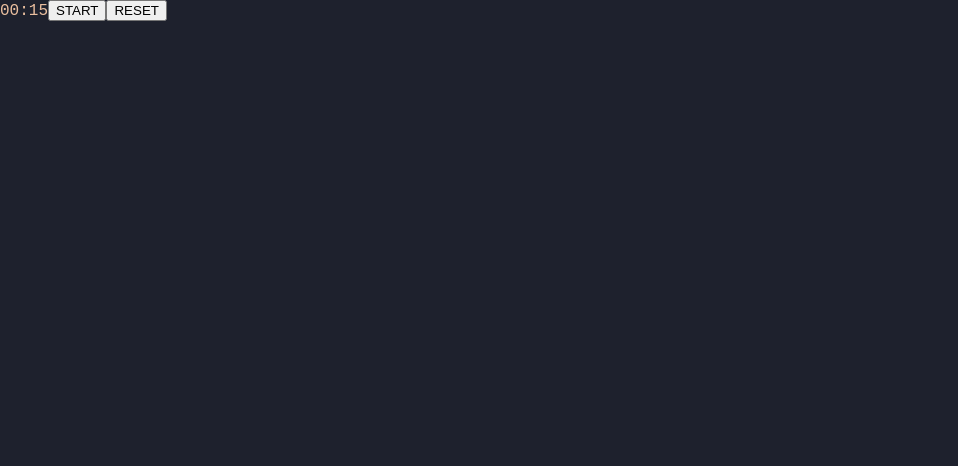
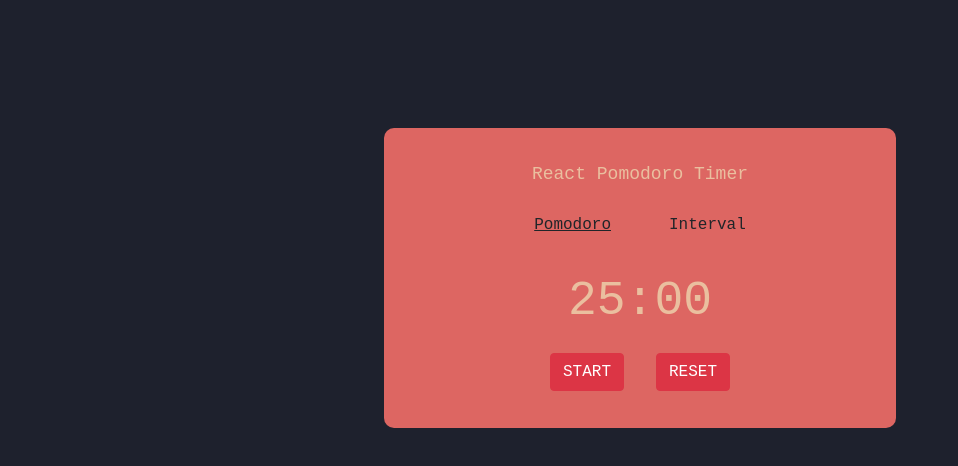
Before and after one commit to Abraao-S/react-pomodoro-timer, a React (Create React App) app: page / in a window 1280 px wide. Shown: the top 466 px of the page, without its empty margins (0-958 px from the left). Built offline with nearby package versions, Linux system fonts and the light colour scheme.

Commit message:
implemented interval section and refactored hooks

```diff
--- a/public/index.html
+++ b/public/index.html
@@ -2,6 +2,7 @@
 <html lang="en">
   <head>
     <meta charset="utf-8" />
+    <link href="https://cdn.jsdelivr.net/npm/bootstrap@5.1.3/dist/css/bootstrap.min.css" rel="stylesheet" integrity="sha384-1BmE4kWBq78iYhFldvKuhfTAU6auU8tT94WrHftjDbrCEXSU1oBoqyl2QvZ6jIW3" crossorigin="anonymous">
     <link rel="icon" href="%PUBLIC_URL%/favicon.ico" />
     <meta name="viewport" content="width=device-width, initial-scale=1" />
     <meta name="theme-color" content="#000000" />
@@ -24,7 +25,7 @@
       work correctly both with client-side routing and a non-root public URL.
       Learn how to configure a non-root public URL by running `npm run build`.
     -->
-    <title>React App</title>
+    <title>React Pomodoro Timer</title>
   </head>
   <body>
     <noscript>You need to enable JavaScript to run this app.</noscript>
--- a/src/App.js
+++ b/src/App.js
@@ -1,30 +1,20 @@
 import { useEffect, useState } from 'react';
 
-// const initialTimeInSeconds = 25 * 60;	// equals 1500 seconds or 25 minutes
+const initialTimeInSeconds = 25 * 60;	// equals 1500 seconds or 25 minutes
 // const initialTimeInSeconds = 25 * 60 - 4;	// test: 4 seconds passed
-const initialTimeInSeconds = 15;	// test: 15 seconds only
+// const initialTimeInSeconds = 15;	// test: 15 seconds only
+const initialBreakTimeInSeconds = 5 * 60; // equals 300 seconds or 5 minutes
 
 function App() {
   const [totalSeconds, setTotalSeconds] = useState(initialTimeInSeconds);
   const minutes = Math.floor(totalSeconds / 60);
   const seconds = totalSeconds % 60;
+  // const [isBreakActive, setIsBreakActive] = useState(false);
   const [isTimerActive, setIsTimerActive] = useState(false);
+  const [timerReset, setTimerReset] = useState(false);
   const [buttonText, setButtonText] = useState('Start');
-  const [timerReset, setTimerReset] = useState(false);
-
-  // v2: problem! timer starts to decrease faster and faster not respecting the 1 second interval
-  // useEffect(() => {
-  //   if (isTimerActive) {
-  //     const interval = setInterval(() => {
-  //       if (totalSeconds > 0) {
-  //         setTotalSeconds(totalSeconds - 1);
-  //       } else {
-  //         alert("TIME'S UP");
-  //         clearInterval(interval);
-  //       }
-  //     }, 1000);
-  //   } else return;
-  // }, [totalSeconds, isTimerActive]);
+  const [isPomodoroSectionSelected, setIsPomodoroSectionSelected] = useState(true);
+  const [isIntervalSectionSelected, setIsIntervalSectionSelected] = useState(false);
 
   // v3: working! Starts the timer
   useEffect(() => {
@@ -57,8 +47,23 @@ function App() {
 
   // v1: working! resets the timer
   useEffect(() => {
-    setTotalSeconds(initialTimeInSeconds);
-  }, [timerReset]);
+    if(isPomodoroSectionSelected) {
+      setTotalSeconds(initialTimeInSeconds);
+    } else
+    if (isIntervalSectionSelected) {
+      setTotalSeconds(initialBreakTimeInSeconds);
+    }
+  }, [isPomodoroSectionSelected, isIntervalSectionSelected, timerReset]);
+
+  // v1: in progress! changes timer according to section selected
+  useEffect(() => {
+    if (isPomodoroSectionSelected) {
+      setTotalSeconds(initialTimeInSeconds);
+    } else
+    if(isIntervalSectionSelected) {
+      setTotalSeconds(initialBreakTimeInSeconds);
+    }
+  }, [isPomodoroSectionSelected, isIntervalSectionSelected]);
 
   // v1: working!
   const handleClickStartPause = () => {
@@ -69,10 +74,31 @@ function App() {
   }
 
   // v1: working!
-  const handleClickOnReset = () => {
+  const handleClickReset = () => {
     // console.log("INSIDE FUNCTION: handleClickOnReset()");
     setTimerReset(!timerReset);
     setIsTimerActive(false);
+  }
+
+  const handleClickPomodoroSection = () => {
+    console.log("INSIDE FUNCTION: handleClickPomodoroSection()");
+    setIsPomodoroSectionSelected(true);
+    setIsIntervalSectionSelected(false);
+    // setIsBreakActive(false);
+    if (isIntervalSectionSelected) {
+      setIsTimerActive(false);
+    }
+  }
+
+  // v1: in progress!
+  const handleClickIntervalSection = () => {
+    console.log("INSIDE FUNCTION: handleClickIntervalSection()");
+    setIsIntervalSectionSelected(true);
+    setIsPomodoroSectionSelected(false);
+    // setIsBreakActive(true);
+    if (isPomodoroSectionSelected) {
+      setIsTimerActive(false);
+    }
   }
 
   // v3: in progress! button as a component
@@ -86,12 +112,40 @@ function App() {
   // }
 
   return (
-    <div>
-      <span>{String(minutes).padStart(2, '0')}</span>
-      <span>:</span>
-      <span>{String(seconds).padStart(2, '0')}</span>
-      <button onClick={handleClickStartPause}>{buttonText}</button>
-      <button onClick={handleClickOnReset}>RESET</button>
+    <div className='app-container'>
+
+      <span className='pomodoro-title'>
+        React Pomodoro Timer
+      </span>
+
+      <div className='buttons-panel-top'>
+
+        <button type="button" className={`btn button-top${isPomodoroSectionSelected ? '-selected' : ''}`} onClick={handleClickPomodoroSection}>
+          Pomodoro
+        </button>
+
+        <button type="button" className={`btn button-top${isIntervalSectionSelected ? '-selected' : ''}`} onClick={handleClickIntervalSection}>
+          Interval
+        </button>
+
+      </div>
+
+      <div className='time-string'>
+        <span>{String(minutes).padStart(2, '0')}</span>
+        <span>:</span>
+        <span>{String(seconds).padStart(2, '0')}</span>
+      </div>
+
+      <div className='buttons-panel-bottom'>
+        <button type="button" className="btn btn-danger" onClick={handleClickStartPause}>
+          {buttonText}
+        </button>
+
+        <button type="button" className="btn btn-danger" onClick={handleClickReset}>
+          RESET
+        </button>
+      </div>
+
     </div>
   )
 }
--- a/src/index.css
+++ b/src/index.css
@@ -1,9 +1,7 @@
- /* life hacks */
-/* * {
-  border: 1px solid red;
-} */
+/* * {border: 1px solid red;} */
 
 body {
+  /* border: 1px solid red; */
   /* -webkit-font-smoothing: antialiased;
   -moz-osx-font-smoothing: grayscale; */
   margin: 0;
@@ -17,3 +15,82 @@ code {
   font-family: source-code-pro, Menlo, Monaco, Consolas, 'Courier New',
     monospace;
 }
+
+.app-container {
+  /* border: 5px solid red; */
+
+  /* display */
+  display: flex;
+  flex-direction: column;
+
+  /* margin: <margin-top> || <margin-right> || <margin-bottom> || <margin-left> */
+  /* margin: 10% 20% 10% 20%; */
+  margin: 10% auto;
+
+  /* measures */
+  min-height: 300px;
+  height: 100%;
+  width: 40%;
+
+  /* background */
+  background-color: #dd6662;
+
+  /* alignments */
+  justify-content: center;  /* main axis */
+  align-items: center;  /* cross axis */
+  text-align: center;
+
+  /* borders */
+  border-radius: 10px;
+}
+
+.pomodoro-title {
+  /* color: black; */
+  font-size: large;
+  margin-bottom: 1em;
+}
+
+.buttons-panel-top {
+  display: flex;
+  gap: 2em;
+  margin-bottom: 5px;
+}
+
+.button-top {
+  /* border: 1px solid red; */
+  text-decoration: none;
+}
+
+.button-top-selected {
+  text-decoration: underline;
+}
+
+button-top:focus {
+  outline: none;
+}
+
+.time-string {
+  /* border: 1px solid red; */
+  margin: 1rem 1rem;
+  font-size: 3rem;
+}
+
+.buttons-panel-bottom {
+  /* border: 1px solid red; */
+  display: flex;
+  gap: 2em;
+  margin-bottom: 5px;
+}
+
+/* small screens */
+@media (max-width: 800px) {
+  .buttons-panel-bottom {
+    flex-direction: column;
+    gap: 0.5em;
+  }
+
+  .buttons-panel-top {
+    flex-direction: column;
+    gap: 0.5em;
+  }
+}
```
